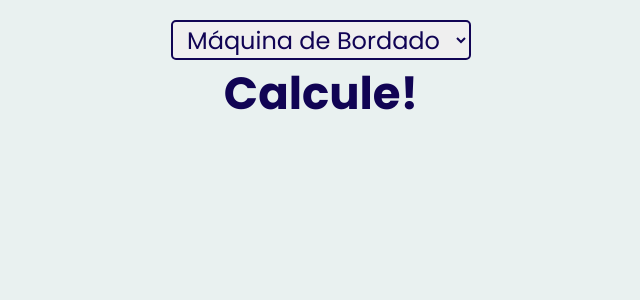
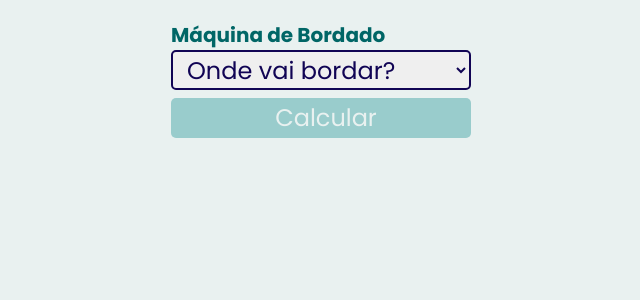
Before and after one commit to Wallace027Dev/ofc-site, a React (Create React App) app: page /orcamento in a window 1280 px wide. Shown: the top 300 px of the page, without its empty margins (319-959 px from the left). Built offline with nearby package versions, Linux system fonts and the light colour scheme.

Commit message:
feat: input formater; is form valid

```diff
--- a/src/pages/Tender/index.js
+++ b/src/pages/Tender/index.js
@@ -8,7 +8,39 @@ export default function Tender() {
   const [embroideryPoints, setEmbroideryPoints] = useState(0);
   const [embroideryColors, setEmbroideryColors] = useState(0);
   const [embroideryCuts, setEmbroideryCuts] = useState(0);
-  const [pricePerPiece, setPricePerPiece] = useState("Calcule!");
+  const [pricePerPiece, setPricePerPiece] = useState("");
+  const isFormValid =
+    isValidValue(piecesQuantity) &&
+    typeof piecesQuantity === "number" &&
+    isValidValue(embroideryPoints) &&
+    typeof embroideryPoints === "number" &&
+    isValidValue(embroideryColors) &&
+    typeof embroideryColors === "number" &&
+    isValidValue(embroideryCuts) &&
+    typeof embroideryCuts === "number";
+
+  function isValidValue(value) {
+    return (
+      (typeof value === "number" ||
+        (typeof value === "string" &&
+          value.trim() !== "" &&
+          !isNaN(Number(value.trim())))) &&
+      value !== 0 &&
+      value !== null &&
+      value !== undefined
+    );
+  }
+
+  function formatNumber(value) {
+    const cleanedValue = value.replace(/\./g, "");
+    const numberValue = parseInt(cleanedValue, 10);
+
+    if (!isNaN(numberValue)) {
+      return numberValue;
+    } else {
+      return value;
+    }
+  }
 
   function handleEmbroideryTypeChange(event) {
     const selectedValue = event.target.value;
@@ -155,91 +187,90 @@ export default function Tender() {
       tableExchangeValue +
       cutValue;
 
-    console.log("\nTotal Real: R$", calculatedTender.toFixed(2));
-    console.log(
-      "Total Mínimo: R$",
+    return setPricePerPiece(
       calculatedTender < 2 ? 2 : calculatedTender.toFixed(2)
     );
-
-    console.log("\nNúmero de Rodadas:", Math.ceil(roundQuantity), "\n");
-
-    console.log("Valor Inicial:", newTablePreparation);
-    console.log("Valor de Ponto:", pointsValue);
-    console.log("Cor Valor:", colorValue);
-    console.log("Corte valor:", cutValue);
-    console.log("Trocas valor:", pricePerRound);
-
-    return setPricePerPiece(calculatedTender.toFixed(2));
   }
 
   return (
     <Container>
       <form>
+        <label htmlFor="Embroidery Machine">
+          Máquina de Bordado
           <select
             name="Embroidery Machine"
             value={embroideryMachine}
             onChange={(e) => setEmbroideryMachine(e.target.value)}
           >
             <option value="" disabled>
-            Máquina de Bordado
+              Onde vai bordar?
             </option>
             <option value="8-machine">Máquina de 8</option>
             <option value="12-machine">Máquina de 12</option>
             <option value="ballerina-machine">Bailarina</option>
           </select>
+        </label>
         {embroideryMachine && (
+          <label htmlFor="Embroidery Type">
+            Tipo de Bordado
             <select
               name="Embroidery Type"
               value={embroideryType}
               onChange={handleEmbroideryTypeChange}
             >
               <option value="" disabled>
-              Tipo de Bordado
+                Qual método?
               </option>
-            <option value="complete-table">Mesa Completa</option>
+              <option value="complete-table">
+                Mesa de entretela ou plástico
+              </option>
               <option value="paper-with-cut">Papel com Corte</option>
               <option value="embroidery-frame">Bastidor</option>
             </select>
+          </label>
         )}
         {embroideryType && (
-          <>
+          <label>
+            Especificações do bordado
+            <span>Número de Peças</span>
             <input
               type="number"
-              onChange={(e) => setPiecesQuantity(parseInt(e.target.value))}
-              placeholder="Número de Peças"
+              value={piecesQuantity.toLocaleString("pt-BR")}
+              onChange={(e) => setPiecesQuantity(formatNumber(e.target.value))}
             />
+            <span>Número de Pontos</span>
             <input
               type="number"
-              onChange={(e) => setEmbroideryPoints(parseInt(e.target.value))}
-              placeholder="Número de Pontos"
+              value={embroideryPoints.toLocaleString("pt-BR")}
+              onChange={(e) =>
+                setEmbroideryPoints(formatNumber(e.target.value))
+              }
             />
+            <span>Número de Cores</span>
             <input
               type="number"
-              onChange={(e) => setEmbroideryColors(parseInt(e.target.value))}
-              placeholder="Número de Cores"
+              value={embroideryColors.toLocaleString("pt-BR")}
+              onChange={(e) =>
+                setEmbroideryColors(formatNumber(e.target.value))
+              }
             />
+            <span>Número de Cortes</span>
             <input
               type="number"
-              onChange={(e) => setEmbroideryCuts(parseInt(e.target.value))}
-              placeholder="Número de Cortes"
+              value={embroideryCuts.toLocaleString("pt-BR")}
+              onChange={(e) => setEmbroideryCuts(formatNumber(e.target.value))}
             />
-          </>
+          </label>
         )}
-        {
-          (embroideryType,
-          embroideryMachine,
-          embroideryPoints,
-          embroideryColors,
-          embroideryCuts ? (
-            <button type="button" onClick={HandleCalculateTender}>
+        <button
+          disabled={!isFormValid}
+          type="button"
+          onClick={HandleCalculateTender}
+        >
           Calcular
         </button>
-          ) : (
-            ""
-          ))
-        }
       </form>
-      <h1>{pricePerPiece}</h1>
+      {isFormValid && <h1>R${pricePerPiece}</h1>}
     </Container>
   );
 }
--- a/src/pages/Tender/styles.js
+++ b/src/pages/Tender/styles.js
@@ -11,6 +11,14 @@ export const Container = styled.main`
     margin-top: 2rem;
     align-items: center;
     flex-direction: column;
+
+    label {
+      display: flex;
+      flex-direction: column;
+      font-size: 2rem;
+      font-weight: 700;
+      color: var(--bt);
+    }
 
     select,
     input,
@@ -27,10 +35,9 @@ export const Container = styled.main`
       color: var(--tertiary);
     }
 
-    select:not(:first-child),
-    input,
+    label:not(:first-child),
     button {
-      margin-top: 1rem;
+      margin-top: 0.75rem;
     }
 
     button {
@@ -38,5 +45,9 @@ export const Container = styled.main`
       color: var(--bg);
       border: none;
     }
+
+    button:disabled {
+      background-color: var(--primary);
+    }
   }
 `;
```
Lines whose indentation alone changed are shown as unchanged.
